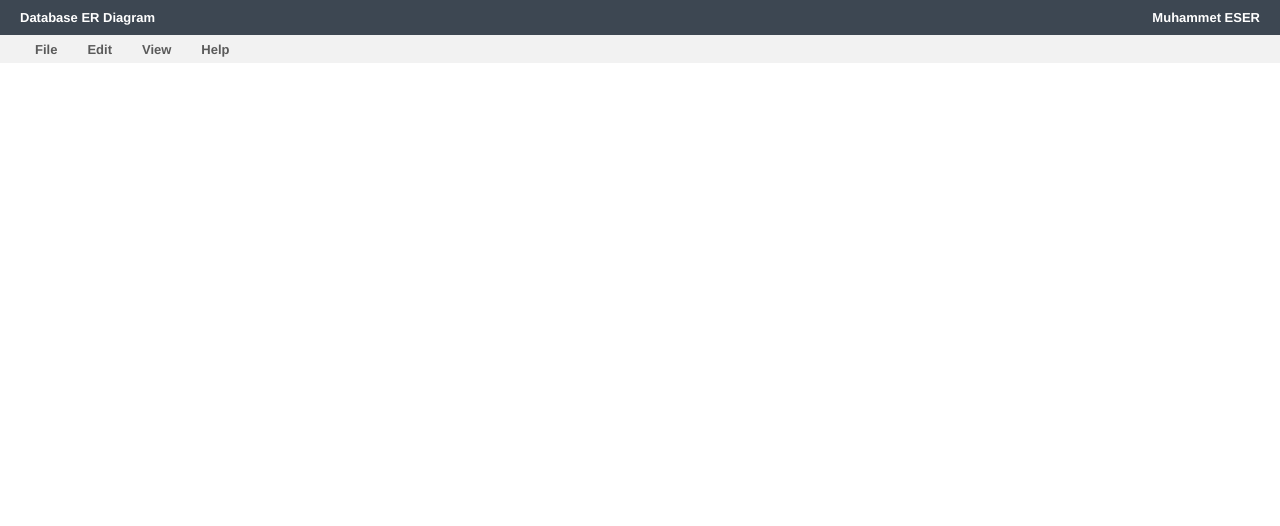
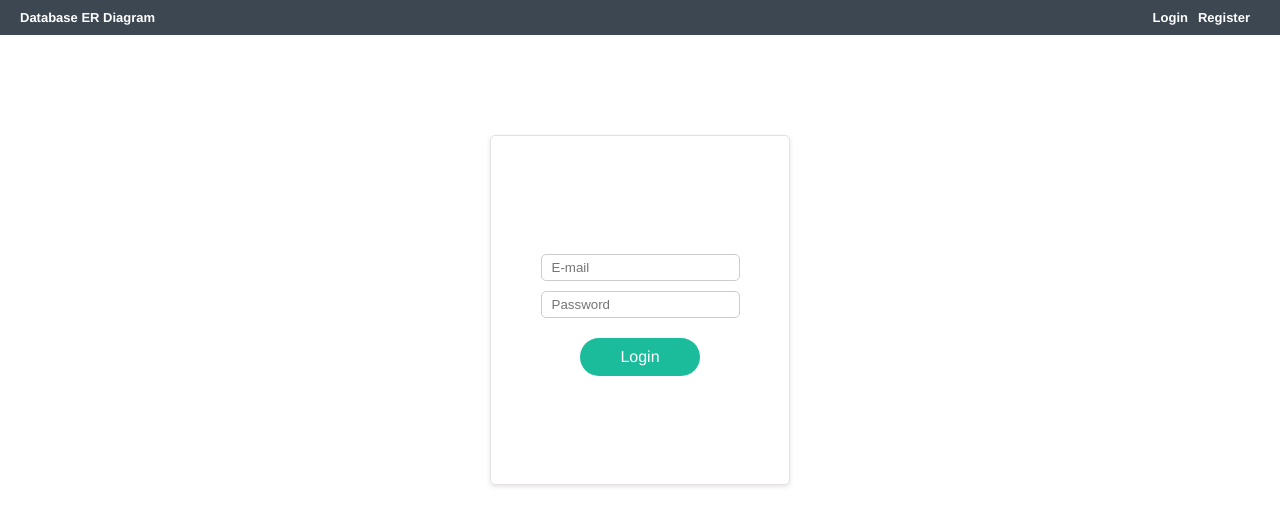
Before and after one commit to eserdinyo/erd-tool, a Vue app: page /login in a window 1280 px wide. Shown: the top 526 px of the page. Built offline with nearby package versions, Linux system fonts and the light colour scheme; no server answers.

Commit message:
added auth and project module

```diff
--- a/src/components/global/Header.vue
+++ b/src/components/global/Header.vue
@@ -2,11 +2,14 @@
   .header
     .top
         router-link.logo(to="/") Database ER Diagram
-        a(href="#", @click="activeProfil = !activeProfil") Muhammet ESER
+        router-link.login(v-if="!isLoggedIn",:to="{ name: 'login'}") Login
+        router-link.register(v-if="!isLoggedIn",:to="{ name: 'register'}") Register
+        a(href="#", @click="activeProfil = !activeProfil", v-if="isLoggedIn") Muhammet ESER
         .profil(:class="{activeProfil : activeProfil}", )
+          router-link(to="/projects") My Projects
           a(href="#") Setting
-          a(href="#") Log Out
-    .bottom
+          a(@click="logout") Log Out
+    .bottom(v-if="isLoggedIn")
       ul.menu__ctn
         li(@click="isActive = !isActive") File
           ul.menu__ctn--file(:class="{active: isActive}", @mouseleave="isActive = !isActive")
@@ -25,6 +28,7 @@
 
 <script>
 import { EventBus } from "@/main";
+import firebase, { firestore } from "firebase";
 
 export default {
   name: "Header",
@@ -32,7 +36,9 @@ export default {
     return {
       isActive: true,
       activeProfil: false,
-      show: true
+      show: true,
+      isLoggedIn: false,
+      currentUser: ""
     };
   },
   computed: {
@@ -49,7 +55,14 @@ export default {
     },
     openNewProjectBox() {
       EventBus.$emit("openProjectBox", 1);
-
+    },
+    logout() {
+      firebase
+        .auth()
+        .signOut()
+        .then(() => {
+          this.$router.go({ path: this.$router.path });
+        });
     }
   },
   watch: {
@@ -59,6 +72,16 @@ export default {
       } else {
         this.show = true;
       }
+
+      this.activeProfil = false;
+    }
+  },
+  created() {
+    if (firebase.auth().currentUser) {
+      this.isLoggedIn = true;
+      this.currentUser = firebase.auth().currentUser.email;
+      this.$store.commit("setUserID", firebase.auth().currentUser.uid);
+      this.$store.dispatch("getProjects");
     }
   }
 };
@@ -68,6 +91,16 @@ export default {
 <style lang="scss" scoped>
 @import "@/style/main.scss";
 
+.top {
+  a {
+    cursor: pointer;
+  }
+}
+
+.menu__ctn {
+  z-index: 9;
+
+}
 .buttons {
   margin-left: 20px;
   user-select: none;
@@ -94,23 +127,22 @@ export default {
 .profil {
   background-color: #3d4752;
   color: #fff;
-  display: flex;
   flex-direction: column;
   padding: 12px 28px;
   position: absolute;
   right: 1%;
-  margin-top: 25px;
+  margin-top: 32px;
   transition: all 0.2s;
   transform: translateY(-20%);
-  opacity: 0;
+  display: none;
 
   &::before {
     content: "\A";
     border-style: solid;
     border-width: 5px 8px 5px 0;
-    border-color: transparent #fff transparent transparent;
+    border-color: transparent #3d4752 transparent transparent;
     position: absolute;
-    top: -10%;
+    top: -8%;
     left: 50%;
     transform: translateX(-50%) rotate(90deg);
   }
@@ -127,6 +159,15 @@ export default {
 
 .activeProfil {
   transform: translateY(0);
-  opacity: 1;
+  display: flex;
+}
+
+.login {
+  margin-left: auto;
+  margin-right: 10px;
+}
+
+.register {
+  margin-right: 10px;
 }
 </style>
--- a/src/main.js
+++ b/src/main.js
@@ -5,17 +5,52 @@ import App from "./App";
 import router from "./router";
 import store from "./store";
 
+import firebase from "firebase";
+
 Vue.config.productionTip = false;
 
 export const EventBus = new Vue();
 
+let app;
+
+firebase.auth().onAuthStateChanged(user => {
+  if (!app) {
+    app = new Vue({
+      el: "#app",
+      router,
+      store,
+      components: { App },
+      template: "<App/>"
+    });
+  }
+})
+
+/* eslint-disable no-new */
 
 
-/* eslint-disable no-new */
-new Vue({
-  el: "#app",
-  router,
-  store,
-  components: { App },
-  template: "<App/>"
-});
+
+router.beforeEach((to, from, next) => {
+  if (to.matched.some(record => record.meta.requiresAuth)) {
+    // this route requires auth, check if logged in
+    // if not, redirect to login page.
+    if (!firebase.auth().currentUser) {
+      next({
+        path: '/login',
+        query: { redirect: to.fullPath }
+      })
+    } else {
+      next()
+    }
+  } else if (to.matched.some(record => record.meta.requiresGuest)) {
+    if (firebase.auth().currentUser) {
+      next({
+        path: '/',
+        query: { redirect: to.fullPath }
+      })
+    } else {
+      next();
+    }
+  } else {
+    next();
+  }
+})
--- a/src/router/index.js
+++ b/src/router/index.js
@@ -7,18 +7,42 @@ Vue.use(Router);
 
 import Main from "../views/Main";
 import Tables from "../views/Tables";
+import Projects from "../views/Projects";
+import Login from "../views/Login";
+import Register from "../views/Register";
+
 export default new Router({
   mode: "history",
   routes: [
     {
       path: "/",
       name: "home",
-      component: Main
+      component: Main,
+      meta: { requiresAuth: true }
     },
     {
       path: "/tables",
       name: "tables",
-      component: Tables
+      component: Tables,
+      meta: { requiresAuth: true }
+    },
+    {
+      path: "/projects",
+      name: "projects",
+      component: Projects,
+      meta: { requiresAuth: true }
+    },
+    {
+      path: "/login",
+      name: "login",
+      component: Login,
+      meta: { requiresGuest: true }
+    },
+    {
+      path: "/register",
+      name: "register",
+      component: Register,
+      meta: { requiresGuest: true }
     }
   ]
 });
--- a/src/store/index.js
+++ b/src/store/index.js
@@ -6,11 +6,13 @@ Vue.use(Vuex)
 import entities from './modules/entities'
 import connections from './modules/connections'
 import tables from './modules/tables'
+import projects from './modules/projects'
 
 export default new Vuex.Store({
   modules: {
     entities,
     connections,
-    tables
+    tables,
+    projects
   }
 })
--- a/src/store/modules/entities.js
+++ b/src/store/modules/entities.js
@@ -88,12 +88,13 @@ const actions = {
   delEntity({ state }) {
     ref.child(state.activeEntity).remove();
   },
-  addEntity({ commit, state }, entity) {
+  addEntity({ commit, state, rootState }, entity) {
     let posX,
       posY,
       multi,
       entityName,
       entityItems,
+      projectID = rootState.projects.projectID,
       entityType = "";
     if (entity) {
       posX = entity.posX;
@@ -143,10 +144,14 @@ const actions = {
       entityType,
       posX,
       posY,
-      entityItems
+      entityItems,
+      projectID,
     });
   },
-  initEntities({ state }) {
+  initEntities({ state, rootState }) {
+    const projectID = rootState.projects.projectID;
+    console.log(projectID);
+
     return new Promise((resolve, reject) => {
       ref.on("value", snap => {
         const data = snap.val();
@@ -154,8 +159,11 @@ const actions = {
 
         for (let key in data) {
           const entity = data[key];
-          entity.id = key;
-          entities.push(entity);
+          if (entity.projectID == projectID) {
+            entity.id = key;
+            entities.push(entity);
+          }
+
         }
         state.entities = entities;
         resolve("OK");
--- /dev/null
+++ b/src/store/modules/projects.js
@@ -0,0 +1,46 @@
+import { refProjects } from "@/firebase";
+
+const state = {
+    projects: [],
+    userID: "",
+    projectID: localStorage.getItem("projectID") || null,
+}
+
+const getters = {
+    projects: state => state.projects.filter(project => project.userID == state.userID),
+    projectID: state => state.projectID,
+}
+
+const mutations = {
+    setProjects(state, payload) {
+        state.projects = payload;
+    },
+    setUserID(state, payload) {
+        state.userID = payload;
+    },
+    setProjectID(state, payload) {
+        state.projectID = payload;
+    }
+}
+
+const actions = {
+    async getProjects({ commit }) {
+        await refProjects.on('value', snap => {
+            const data = snap.val();
+            const projects = [];
+
+            for (let key in data) {
+                const project = data[key];
+                project.id = key;
+                projects.push(project);
+            }
+            commit('setProjects', projects)
+        });
+    },
+}
+export default {
+    state,
+    getters,
+    mutations,
+    actions
+}
--- /dev/null
+++ b/src/views/Login.vue
@@ -0,0 +1,64 @@
+<template lang="pug">
+    .Login
+      .Login__box
+        input(v-model="email", placeholder="E-mail")
+        input(v-model="password", type="password", placeholder="Password")
+        a.Login__btn(@click="login") Login
+</template>
+
+<script>
+import firebase from "firebase";
+
+export default {
+  data() {
+    return {
+      email: "",
+      password: ""
+    };
+  },
+  methods: {
+    login() {
+      firebase
+        .auth()
+        .signInWithEmailAndPassword(this.email, this.password)
+        .then(user => {
+           this.$router.go({ path: this.$router.path });
+        });
+    }
+  }
+};
+</script>
+
+
+<style lang="scss" scoped>
+.Login {
+  &__box {
+    margin: 100px auto;
+    width: 300px;
+    height: 350px;
+    border: 1px solid rgba(204, 204, 204, 0.568);
+    border-radius: 5px;
+    box-shadow: 0 2px 4px rgba(155, 114, 114, 0.2);
+    display: flex;
+    justify-content: center;
+    flex-direction: column;
+    align-items: center;
+
+    input {
+      padding: 5px 10px;
+      margin-top: 10px;
+      border: 1px solid #ccc;
+      border-radius: 5px;
+    }
+  }
+
+  &__btn {
+    padding: 10px 40px;
+    border-radius: 100px;
+    background-color: #1abc9c;
+    cursor: pointer;
+    margin-top: 20px;
+    color: #fff;
+  }
+}
+</style>
--- a/src/views/Main.vue
+++ b/src/views/Main.vue
@@ -16,6 +16,7 @@ import AppSidebar from "@/components/global/Sidebar";
 import AppEntity from "@/components/Entity";
 import AppToolbar from "@/components/global/Toolbar";
 import { setTimeout } from "timers";
+import firebase from "firebase";
 
 export default {
   data() {
@@ -27,6 +28,7 @@ export default {
       isPopupOpen: false,
       isNewProjectOpen: false,
       projectName: "",
+      currentUser: ""
     };
   },
   components: {
@@ -43,7 +45,8 @@ export default {
       "connType",
       "dashType",
       "notes",
-      "globalConnType"
+      "globalConnType",
+      "projectID"
     ])
   },
   methods: {
@@ -191,14 +194,16 @@ export default {
               connType: 6,
               targetId: newEntityTarget,
               dashType: dashType1,
-              overlay: this.connType
+              overlay: this.connType,
+              projectID: this.projectID
             });
             refConn.push({
               sourceId: t,
               connType: 6,
               targetId: newEntityTarget,
               dashType: dashType2,
-              overlay: this.connType
+              overlay: this.connType,
+              projectID: this.projectID
             });
             location.reload();
           }
@@ -255,7 +260,8 @@ export default {
               targetId: t,
               connType,
               dashType: this.dashType,
-              overlay: this.connType
+              overlay: this.connType,
+              projectID: this.projectID
             });
           }
         }
@@ -325,14 +331,16 @@ export default {
             connType: 0,
             targetId: newEntityTarget,
             dashType: this.dashType,
-            overlay: this.connType
+            overlay: this.connType,
+            projectID: this.projectID
           });
           refConn.push({
             sourceId: t,
             connType: 0,
             targetId: newEntityTarget,
             dashType: this.dashType,
-            overlay: this.connType
+            overlay: this.connType,
+            projectID: this.projectID
           });
           location.reload();
         }
@@ -356,7 +364,8 @@ export default {
             targetId: t,
             connType: 2,
             dashType: this.dashType,
-            overlay: this.connType
+            overlay: this.connType,
+            projectID: this.projectID
           });
 
           // ****************************************  //
@@ -383,7 +392,8 @@ export default {
               connType: 6,
 
               dashType: this.dashType,
-              overlay: this.connType
+              overlay: this.connType,
+              projectID: this.projectID
             });
           }
         }
@@ -537,15 +547,16 @@ export default {
     createProject() {
       refProjects.push({
         projectName: this.projectName,
+        userID: this.currentUser.uid
       });
 
       this.isNewProjectOpen = false;
       this.projectName = "";
-
     }
   },
   created() {
     this.init();
+    this.currentUser = firebase.auth().currentUser;
 
     EventBus.$on("donustur", () => {
       this.connections.forEach(conn => {
@@ -566,6 +577,10 @@ export default {
 
     EventBus.$on("openProjectBox", () => {
       this.isNewProjectOpen = true;
+    });
+
+    EventBus.$on("initProject", () => {
+      location.reload();
     });
 
     // this.addNote("-LZBHBzetEiRM6p9oqmH", 21, "foo");
--- /dev/null
+++ b/src/views/Projects.vue
@@ -0,0 +1,79 @@
+<template lang="pug">
+    .cover
+      .main
+        h2 Projects
+        .Projects
+          .Project(v-for="project in projects", @click="setProjectID(project)", :class="{activeProject: project.id == projectID}")
+            .Project__name {{project.projectName}}
+
+</template>
+
+<script>
+import AppToolbar from "@/components/global/Toolbar";
+import { mapGetters } from "vuex";
+import { EventBus } from "@/main";
+
+export default {
+  components: {
+    AppToolbar
+  },
+  methods: {
+    setProjectID(project) {
+      localStorage.setItem("projectID", project.id);
+      this.$store.commit("setProjectID", project.id);
+      setTimeout(() => {
+        this.$router.push({ name: "home" });
+        EventBus.$emit("initProject", 1);
+      }, 500);
+    }
+  },
+  computed: {
+    ...mapGetters(["projects", "projectID"])
+  }
+};
+</script>
+
+
+<style lang="scss" scoped>
+.cover {
+  display: flex;
+}
+
+.main {
+  border: 1px solid rgba(#000, 0.2);
+  width: 100%;
+  height: 100vh;
+  h2 {
+    margin-top: 40px;
+    margin-left: 20px;
+    margin-bottom: 20px;
+  }
+}
+
+.Projects {
+  margin: 0 20px;
+  display: grid;
+  grid-template-columns: repeat(5, 1fr);
+  grid-gap: 20px;
+}
+
+.Project {
+  border: 1px solid #ccc;
+  padding: 20px;
+  cursor: pointer;
+  text-align: left;
+  font-weight: bold;
+  border-radius: 5px;
+  transition: all 0.1s;
+
+  &:hover {
+    border-color: #1abc9c;
+  }
+}
+
+.activeProject {
+  background-color: #1abc9c;
+  border-color: #1abc9c71;
+  color: #fff;
+}
+</style>
--- /dev/null
+++ b/src/views/Register.vue
@@ -0,0 +1,64 @@
+<template lang="pug">
+    .Login
+      .Login__box
+        input(v-model="email", placeholder="E-mail")
+        input(v-model="password", type="password", placeholder="Password")
+        a.Login__btn(@click="register") Register
+</template>
+
+<script>
+import firebase from "firebase";
+
+export default {
+  data() {
+    return {
+      email: "",
+      password: ""
+    };
+  },
+  methods: {
+    register() {
+      firebase
+        .auth()
+        .createUserWithEmailAndPassword(this.email, this.password)
+        .then(user => {
+          this.$router.go({ path: this.$router.path });
+        });
+    }
+  }
+};
+</script>
+
+
+<style lang="scss" scoped>
+.Login {
+  &__box {
+    margin: 100px auto;
+    width: 300px;
+    height: 350px;
+    border: 1px solid rgba(204, 204, 204, 0.568);
+    border-radius: 5px;
+    box-shadow: 0 2px 4px rgba(155, 114, 114, 0.2);
+    display: flex;
+    justify-content: center;
+    flex-direction: column;
+    align-items: center;
+
+    input {
+      padding: 5px 10px;
+      margin-top: 10px;
+      border: 1px solid #ccc;
+      border-radius: 5px;
+    }
+  }
+
+  &__btn {
+    padding: 10px 40px;
+    border-radius: 100px;
+    background-color: #1abc9c;
+    cursor: pointer;
+    margin-top: 20px;
+    color: #fff;
+  }
+}
+</style>
```
